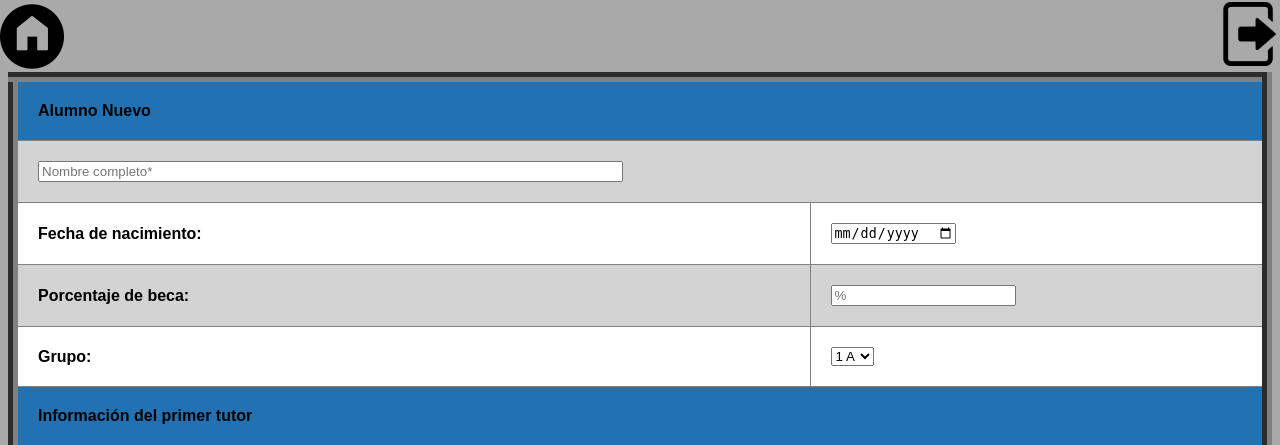
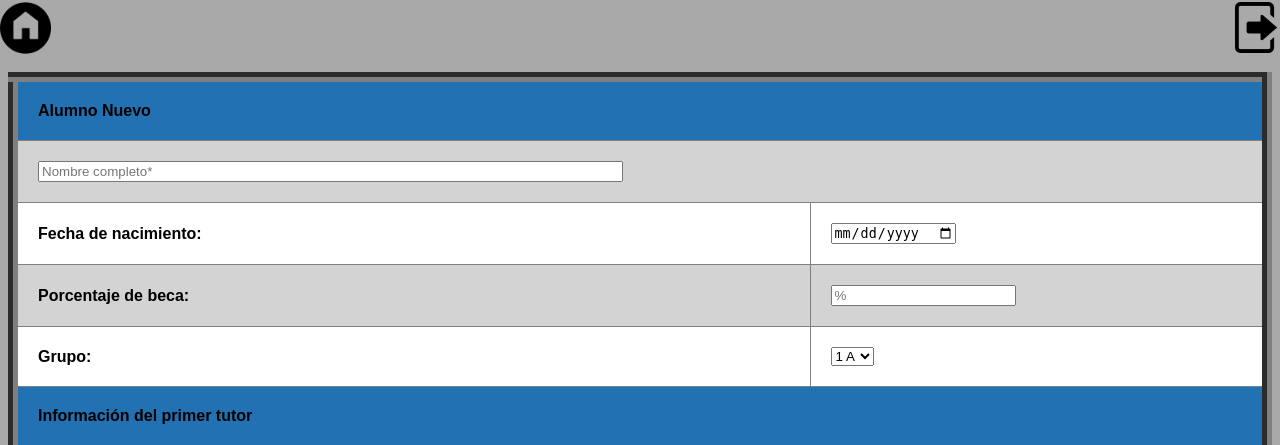
Before and after one commit to Rodolfohp96/CFCA, a Flask app: page /AlumnoNuevo in a window 1280 px wide. Shown: the top 445 px of the page. Run offline with Flask 2, Linux system fonts and the light colour scheme; the visitor is signed in with stand-in values (Sample User, id 1); some libraries are stand-ins or nearby versions.

Commit message:
Update styles.css

```diff
--- a/static/css/styles.css
+++ b/static/css/styles.css
@@ -78,20 +78,20 @@ a:hover, a:active {
   cursor: pointer;
 }
 #navconteiner{
-    width: 80px;
+    width: 70px;
 }
 #alayout{
     background-color: darkgray;
 }
 
 #iniciopng{
-width: 5%;
+width: 4%;
 position: absolute;
 left: 0;
 top: -5px;
 }
 #logoutpng{
-width: 5%;
+width: 4%;
 position: absolute;
 right: 0;
 top: 2px;
```
